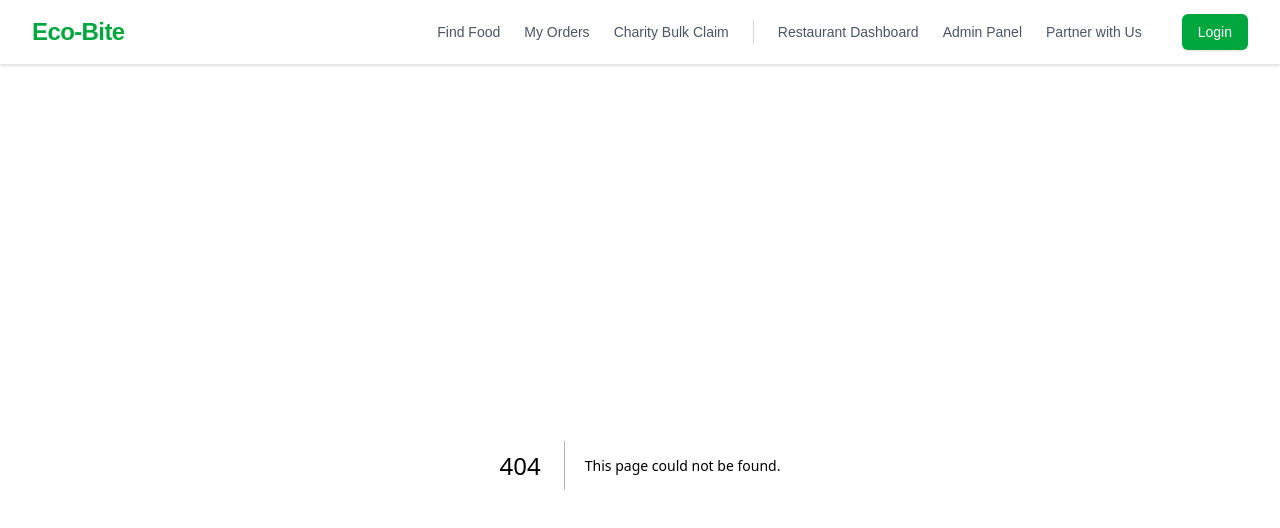
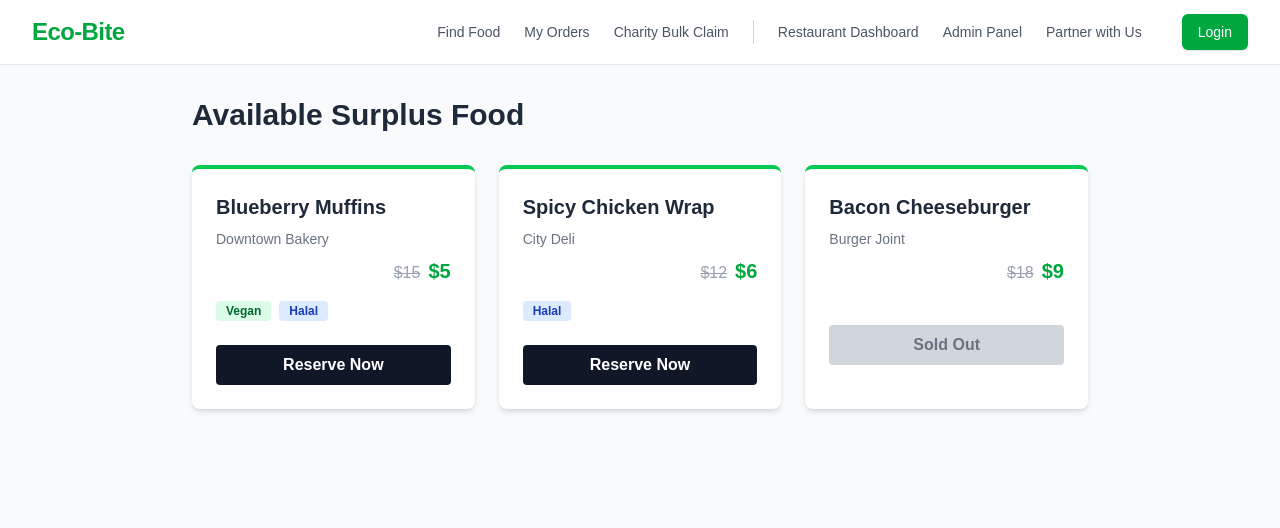
Before and after one commit to ecobite-team/ECO-BITE_repo, a Next.js app: page /food in a window 1280 px wide. Before the commit this address had no page. Shown: the top 528 px of the page. Built offline with nearby package versions, Linux system fonts and the light colour scheme.

Commit message:
chore: added base UI canvas and mock data for food page

```diff
--- a/src/app/admin/page.js
+++ b/src/app/admin/page.js
@@ -24,12 +24,16 @@ export default function AdminPanel() {
   }, [router]);
 
   // --- 2. DATA FETCHING ---
+  // --- 2. DATA FETCHING ---
   useEffect(() => {
     const fetchApps = async () => {
       try {
         const response = await fetch('/api/admin/applications');
         const result = await response.json();
-        setApplications(result.data);
+
+        // THE SAFETY NET: Prevents the .map() function from crashing the table
+        setApplications(result.data || []);
+
       } catch (error) {
         console.error("Failed to fetch:", error);
       } finally {
--- /dev/null
+++ b/src/app/api/apply/route.js
@@ -0,0 +1,35 @@
+import { NextResponse } from 'next/server';
+import dbConnect from '../../../lib/db';
+import Restaurant from '../../../models/Restaurant';
+import Charity from '../../../models/Charity';
+
+export async function POST(request) {
+  try {
+    await dbConnect();
+    const body = await request.json();
+    const { type, name, contactInfo } = body;
+
+    // Check what dropdown option they selected on the frontend
+    if (type === 'restaurant') {
+      const newRest = await Restaurant.create({
+        name: name,
+        address: contactInfo // Restaurants use addresses
+      });
+      return NextResponse.json({ message: "Restaurant application submitted!", data: newRest }, { status: 201 });
+
+    } else if (type === 'charity') {
+      const newCharity = await Charity.create({
+        name: name,
+        contactEmail: contactInfo // Charities use emails
+      });
+      return NextResponse.json({ message: "Charity application submitted!", data: newCharity }, { status: 201 });
+
+    } else {
+      return NextResponse.json({ error: "Invalid application type" }, { status: 400 });
+    }
+
+  } catch (error) {
+    console.error("Application error:", error);
+    return NextResponse.json({ error: "Failed to submit application." }, { status: 500 });
+  }
+}
--- /dev/null
+++ b/src/app/api/restaurants/route.js
@@ -0,0 +1,14 @@
+import { NextResponse } from 'next/server';
+import dbConnect from '../../../lib/db';
+import Restaurant from '../../../models/Restaurant';
+
+export async function GET() {
+  try {
+    await dbConnect();
+    // Fetch all restaurants, sorted with newest at the top
+    const allRestaurants = await Restaurant.find({}).sort({ createdAt: -1 });
+    return NextResponse.json({ data: allRestaurants }, { status: 200 });
+  } catch (error) {
+    return NextResponse.json({ error: "Failed to load restaurants." }, { status: 500 });
+  }
+}
--- /dev/null
+++ b/src/app/food/page.js
@@ -0,0 +1,91 @@
+"use client";
+
+import { useState } from "react";
+
+export default function FoodPage() {
+  // MOCK DATA: Placeholder data so the UI team can build filters and favorites
+  // before the backend Database API is finished!
+  const [foods, setFoods] = useState([
+    {
+      _id: "mock-1",
+      name: "Blueberry Muffins",
+      restaurantName: "Downtown Bakery",
+      originalPrice: 15,
+      discountedPrice: 5,
+      quantity: 12,
+      isVegan: true,
+      isHalal: true
+    },
+    {
+      _id: "mock-2",
+      name: "Spicy Chicken Wrap",
+      restaurantName: "City Deli",
+      originalPrice: 12,
+      discountedPrice: 6,
+      quantity: 4,
+      isVegan: false,
+      isHalal: true
+    },
+    {
+      _id: "mock-3",
+      name: "Bacon Cheeseburger",
+      restaurantName: "Burger Joint",
+      originalPrice: 18,
+      discountedPrice: 9,
+      quantity: 0, // Sold out!
+      isVegan: false,
+      isHalal: false
+    }
+  ]);
+
+  return (
+    <main className="min-h-screen p-8 bg-gray-50">
+      <div className="max-w-4xl mx-auto">
+        <h1 className="text-3xl font-bold text-gray-800 mb-6">Available Surplus Food</h1>
+
+        {/* Placeholder for Member 2's Filter Buttons */}
+
+        <div className="grid grid-cols-1 md:grid-cols-2 lg:grid-cols-3 gap-6 mt-8">
+          {foods.map((item) => (
+            <div key={item._id} className="bg-white rounded-lg shadow-md p-6 border-t-4 border-green-500 relative">
+
+              {/* Placeholder for Member 4's Watchlist Heart */}
+
+              <div className="flex justify-between items-start mb-2">
+                <h2 className="text-xl font-bold text-gray-800 capitalize pr-8">{item.name}</h2>
+              </div>
+
+              <div className="flex flex-col items-start mb-2">
+                <span className="text-sm text-gray-500">{item.restaurantName || "Local Partner"}</span>
+              </div>
+
+              <div className="flex flex-col items-end">
+                <div>
+                  <span className="line-through text-gray-400 mr-2">${item.originalPrice}</span>
+                  <span className="text-green-600 font-bold text-xl">${item.discountedPrice}</span>
+                </div>
+              </div>
+
+              {/* Temporary tags so Member 2 can see their filters working */}
+              <div className="mt-4 flex gap-2">
+                {item.isVegan && <span className="bg-green-100 text-green-800 text-xs font-semibold px-2.5 py-0.5 rounded">Vegan</span>}
+                {item.isHalal && <span className="bg-blue-100 text-blue-800 text-xs font-semibold px-2.5 py-0.5 rounded">Halal</span>}
+              </div>
+
+              <button
+                disabled={item.quantity <= 0}
+                className={`w-full mt-6 font-semibold py-2 rounded transition ${
+                  item.quantity > 0
+                    ? "bg-gray-900 text-white hover:bg-gray-800"
+                    : "bg-gray-300 text-gray-500 cursor-not-allowed"
+                }`}
+              >
+                {item.quantity > 0 ? "Reserve Now" : "Sold Out"}
+              </button>
+            </div>
+          ))}
+        </div>
+      </div>
+    </main>
+  );
+}
--- a/src/app/login/page.js
+++ b/src/app/login/page.js
@@ -9,15 +9,19 @@ export default function LoginPage() {
   const [selectedRole, setSelectedRole] = useState("consumer");
   const [selectedRestaurant, setSelectedRestaurant] = useState("");
 
-  // Fetch restaurants so the user can choose which one to log in as
   useEffect(() => {
     const fetchRestaurants = async () => {
-      const response = await fetch('/api/restaurants');
-      const result = await response.json();
-      // Only let them log in as Approved restaurants
-      const approved = result.data.filter(r => r.status === 'Approved');
-      setRestaurants(approved);
-      if (approved.length > 0) setSelectedRestaurant(JSON.stringify(approved[0]));
+      try {
+        const response = await fetch('/api/restaurants');
+        const result = await response.json();
+
+        const approved = (result.data || []).filter(r => r.status === 'Approved');
+
+        setRestaurants(approved);
+        if (approved.length > 0) setSelectedRestaurant(JSON.stringify(approved[0]));
+      } catch (error) {
+        console.error("Failed to load restaurants. API might be missing.");
+      }
     };
     fetchRestaurants();
   }, []);
```
